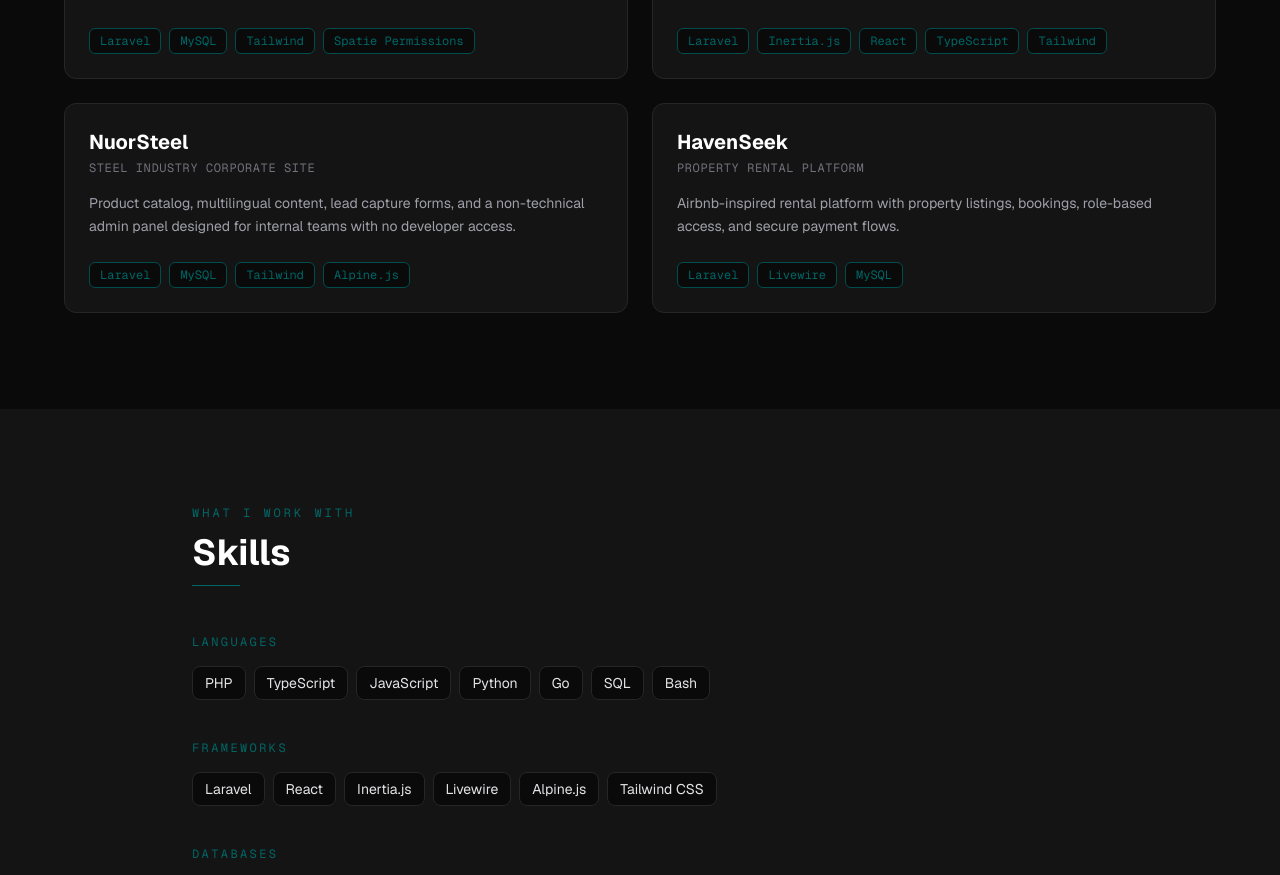
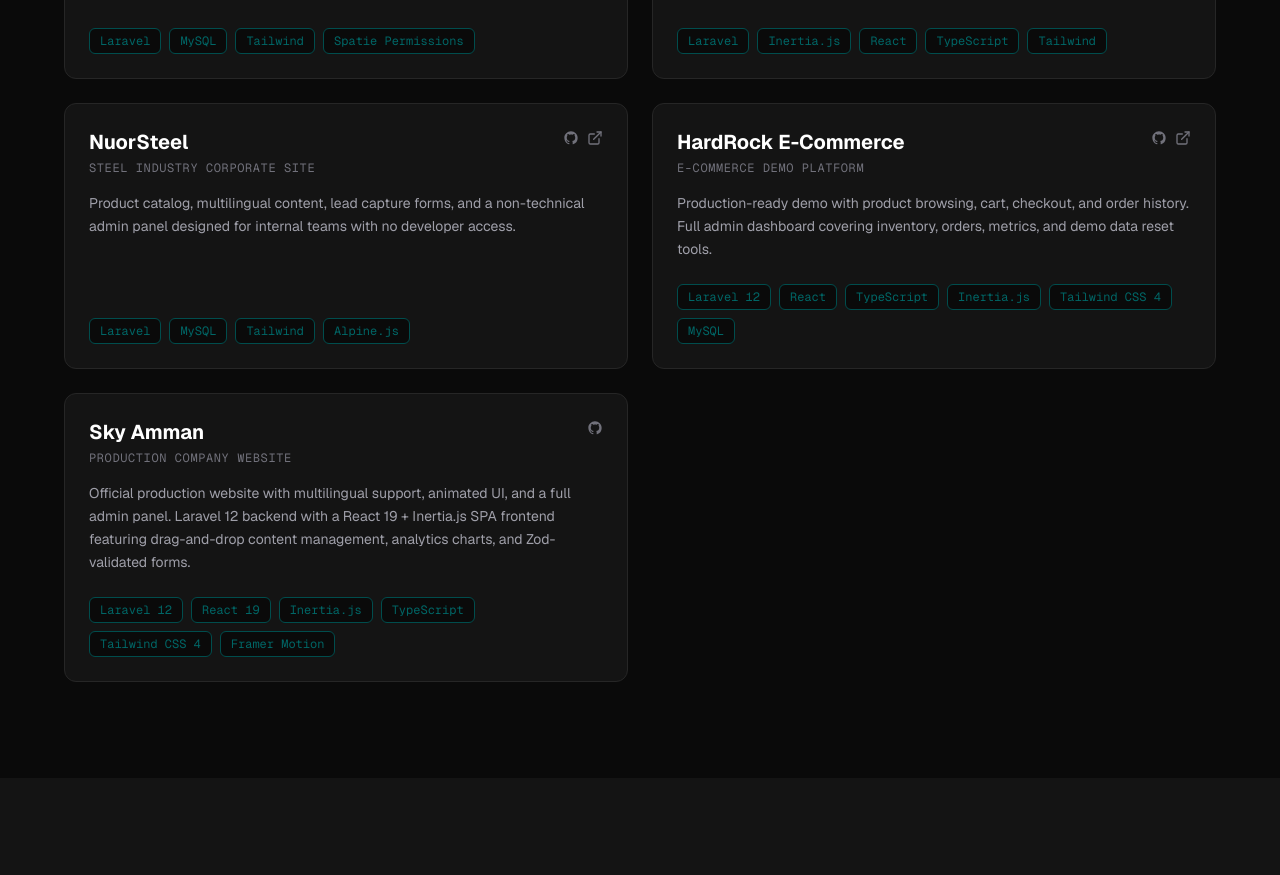
Before and after one commit to mercenary19961/Professional-Portfolio-V2, a Next.js app: page / in a window 1280 px wide. Shown: the part 2020-2895 px from the top of the page. Built offline with nearby package versions, Linux system fonts and the light colour scheme.

Commit message:
feat: add GitHub and live links for projects in Projects component

```diff
--- a/src/components/Projects.tsx
+++ b/src/components/Projects.tsx
@@ -7,6 +7,8 @@ const projects = [
     description:
       "Role-based platform covering HR, clients, employees, tickets, attendance, and dashboards. Built for internal enterprise use with fine-grained access control.",
     stack: ["Laravel", "MySQL", "Tailwind", "Spatie Permissions"],
+    github: "https://github.com/mercenary19961/SynergyMS",
+    live: null,
   },
   {
     name: "HardRock",
@@ -14,6 +16,8 @@ const projects = [
     description:
       "Modern company site with a responsive UI, AI-integrated features, and structured business content sections. Built with a full React/Inertia stack on Laravel.",
     stack: ["Laravel", "Inertia.js", "React", "TypeScript", "Tailwind"],
+    github: "https://github.com/mercenary19961/HardRock",
+    live: "https://www.hardrock-co.com/",
   },
   {
     name: "NuorSteel",
@@ -21,15 +25,60 @@ const projects = [
     description:
       "Product catalog, multilingual content, lead capture forms, and a non-technical admin panel designed for internal teams with no developer access.",
     stack: ["Laravel", "MySQL", "Tailwind", "Alpine.js"],
+    github: "https://github.com/mercenary19961/NuorSteel",
+    live: "https://nuorsteel.hardrock-co.com/",
   },
   {
-    name: "HavenSeek",
-    type: "Property Rental Platform",
+    name: "HardRock E-Commerce",
+    type: "E-Commerce Demo Platform",
     description:
-      "Airbnb-inspired rental platform with property listings, bookings, role-based access, and secure payment flows.",
-    stack: ["Laravel", "Livewire", "MySQL"],
+      "Production-ready demo with product browsing, cart, checkout, and order history. Full admin dashboard covering inventory, orders, metrics, and demo data reset tools.",
+    stack: ["Laravel 12", "React", "TypeScript", "Inertia.js", "Tailwind CSS 4", "MySQL"],
+    github: "https://github.com/mercenary19961/hardrock-ecom-demo",
+    live: "https://demo.hardrock-co.com/",
+  },
+  {
+    name: "Sky Amman",
+    type: "Production Company Website",
+    description:
+      "Official production website with multilingual support, animated UI, and a full admin panel. Laravel 12 backend with a React 19 + Inertia.js SPA frontend featuring drag-and-drop content management, analytics charts, and Zod-validated forms.",
+    stack: ["Laravel 12", "React 19", "Inertia.js", "TypeScript", "Tailwind CSS 4", "Framer Motion"],
+    github: "https://github.com/mercenary19961/Sky-Amman",
+    live: null,
   },
 ];
+
+function IconGitHub() {
+  return (
+    <svg
+      viewBox="0 0 24 24"
+      fill="currentColor"
+      className="w-4 h-4"
+      aria-hidden
+    >
+      <path d="M12 2C6.477 2 2 6.484 2 12.017c0 4.425 2.865 8.18 6.839 9.504.5.092.682-.217.682-.483 0-.237-.008-.868-.013-1.703-2.782.605-3.369-1.343-3.369-1.343-.454-1.158-1.11-1.466-1.11-1.466-.908-.62.069-.608.069-.608 1.003.07 1.531 1.032 1.531 1.032.892 1.53 2.341 1.088 2.91.832.092-.647.35-1.088.636-1.338-2.22-.253-4.555-1.113-4.555-4.951 0-1.093.39-1.988 1.029-2.688-.103-.253-.446-1.272.098-2.65 0 0 .84-.27 2.75 1.026A9.564 9.564 0 0112 6.844c.85.004 1.705.115 2.504.337 1.909-1.296 2.747-1.027 2.747-1.027.546 1.379.202 2.398.1 2.651.64.7 1.028 1.595 1.028 2.688 0 3.848-2.339 4.695-4.566 4.943.359.309.678.92.678 1.855 0 1.338-.012 2.419-.012 2.747 0 .268.18.58.688.482A10.019 10.019 0 0022 12.017C22 6.484 17.522 2 12 2z" />
+    </svg>
+  );
+}
+
+function IconExternalLink() {
+  return (
+    <svg
+      viewBox="0 0 24 24"
+      fill="none"
+      stroke="currentColor"
+      strokeWidth={2}
+      strokeLinecap="round"
+      strokeLinejoin="round"
+      className="w-4 h-4"
+      aria-hidden
+    >
+      <path d="M18 13v6a2 2 0 01-2 2H5a2 2 0 01-2-2V8a2 2 0 012-2h6" />
+      <polyline points="15 3 21 3 21 9" />
+      <line x1="10" y1="14" x2="21" y2="3" />
+    </svg>
+  );
+}
 
 export default function Projects() {
   return (
@@ -43,15 +92,41 @@ export default function Projects() {
               key={project.name}
               className="group flex flex-col border border-card-border rounded-xl p-6 bg-card hover:border-accent-deep transition-all duration-300"
             >
-              {/* Header */}
-              <div className="mb-4">
-                <h3 className="text-white font-bold text-xl mb-1 group-hover:text-accent transition-colors duration-200">
+              {/* Header row: name + icons */}
+              <div className="flex items-start justify-between gap-3 mb-1">
+                <h3 className="text-white font-bold text-xl group-hover:text-accent transition-colors duration-200">
                   {project.name}
                 </h3>
-                <p className="font-mono text-xs text-zinc-500 uppercase tracking-wider">
-                  {project.type}
-                </p>
+                <div className="flex items-center gap-2 shrink-0 mt-0.5">
+                  {project.github && (
+                    <a
+                      href={project.github}
+                      target="_blank"
+                      rel="noopener noreferrer"
+                      aria-label={`${project.name} GitHub repository`}
+                      className="text-zinc-500 hover:text-white transition-colors duration-200"
+                    >
+                      <IconGitHub />
+                    </a>
+                  )}
+                  {project.live && (
+                    <a
+                      href={project.live}
+                      target="_blank"
+                      rel="noopener noreferrer"
+                      aria-label={`${project.name} live site`}
+                      className="text-zinc-500 hover:text-accent transition-colors duration-200"
+                    >
+                      <IconExternalLink />
+                    </a>
+                  )}
+                </div>
               </div>
+
+              {/* Type */}
+              <p className="font-mono text-xs text-zinc-500 uppercase tracking-wider mb-4">
+                {project.type}
+              </p>
 
               {/* Description */}
               <p className="text-zinc-400 text-sm leading-relaxed flex-1 mb-6">
```
